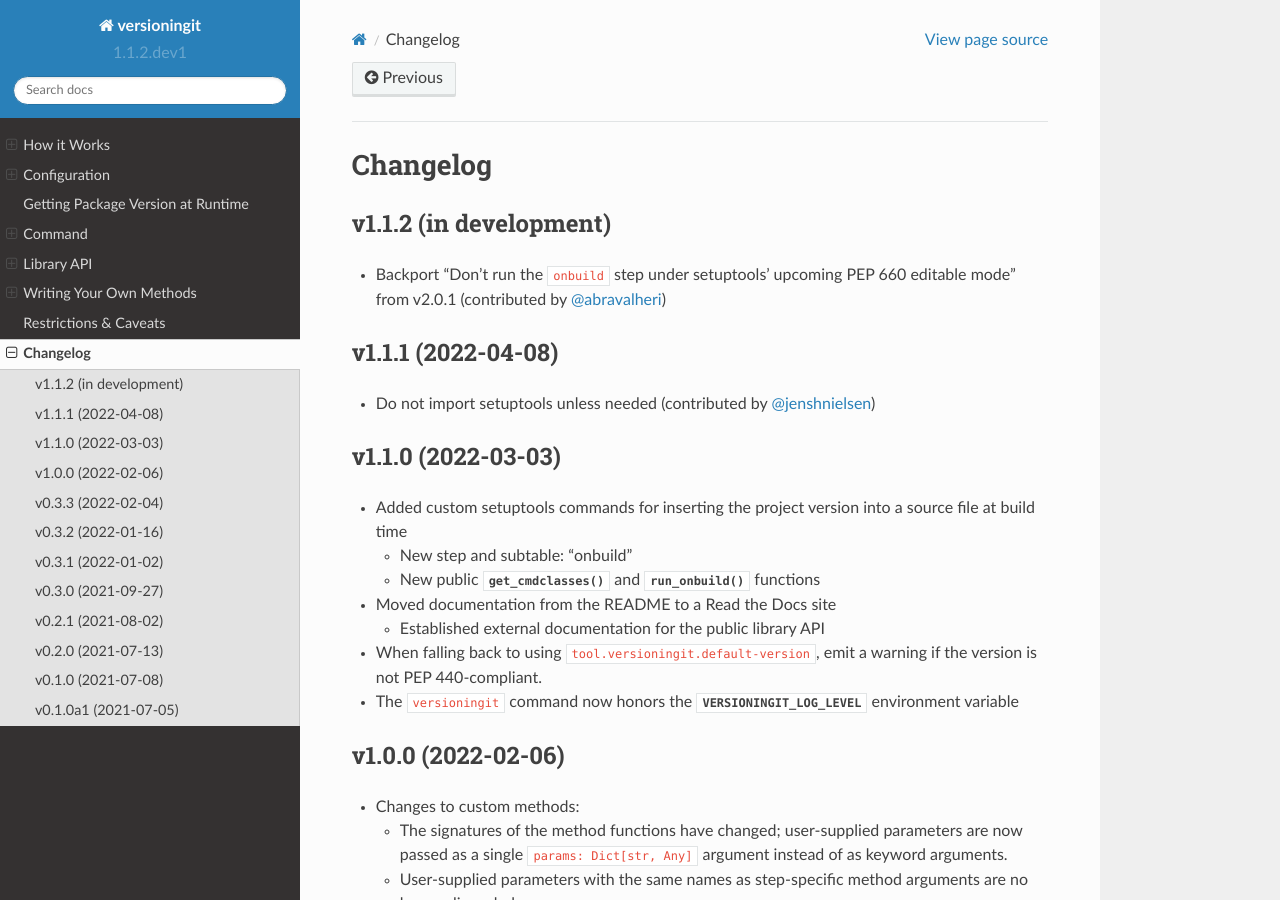
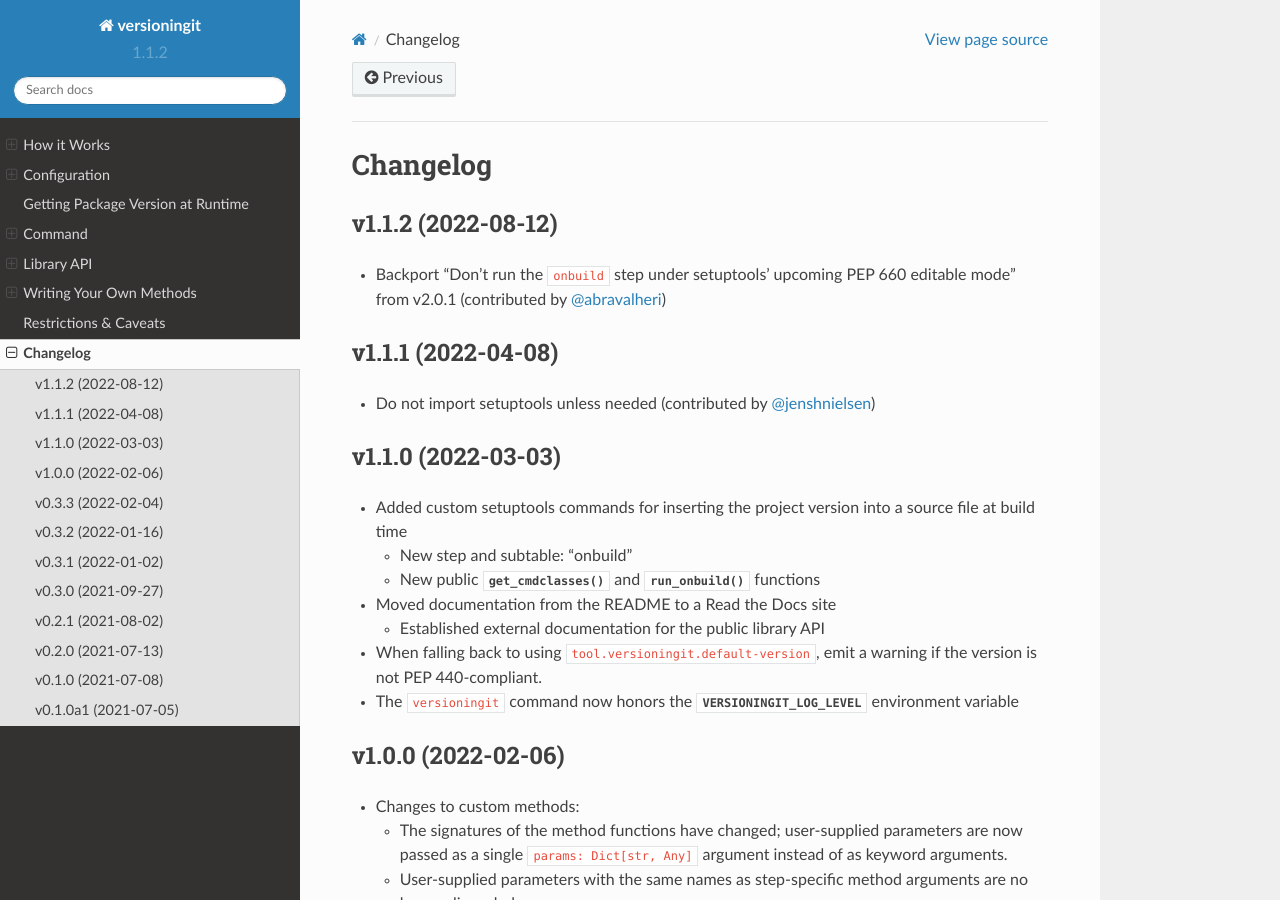
Before and after one commit to jwodder/versioningit, a Sphinx documentation site: the page built from docs/changelog.rst, in a window 1280 px wide and 900 px high. Built offline with Sphinx 7.4.7 and the Read the Docs theme 2.0.0, drawn with Linux system fonts in a browser that asks for light colours.

```diff
--- a/CHANGELOG.md
+++ b/CHANGELOG.md
@@ -1,5 +1,5 @@
-v1.1.2 (in development)
------------------------
+v1.1.2 (2022-08-12)
+-------------------
 - Backport "Don't run the `onbuild` step under setuptools' upcoming PEP 660
   editable mode" from v2.0.1 (contributed by
   [@abravalheri](https://github.com/abravalheri))
--- a/docs/changelog.rst
+++ b/docs/changelog.rst
@@ -3,8 +3,8 @@
 Changelog
 =========
 
-v1.1.2 (in development)
------------------------
+v1.1.2 (2022-08-12)
+-------------------
 - Backport "Don't run the ``onbuild`` step under setuptools' upcoming PEP 660
   editable mode" from v2.0.1 (contributed by `@abravalheri
   <https://github.com/abravalheri>`_)
--- a/src/versioningit/__init__.py
+++ b/src/versioningit/__init__.py
@@ -38,7 +38,7 @@
 <https://versioningit.rtfd.io> for more information.
 """
 
-__version__ = "1.1.2.dev1"
+__version__ = "1.1.2"
 __author__ = "John Thorvald Wodder II"
 __author_email__ = "versioningit@varonathe.org"
 __license__ = "MIT"
```
